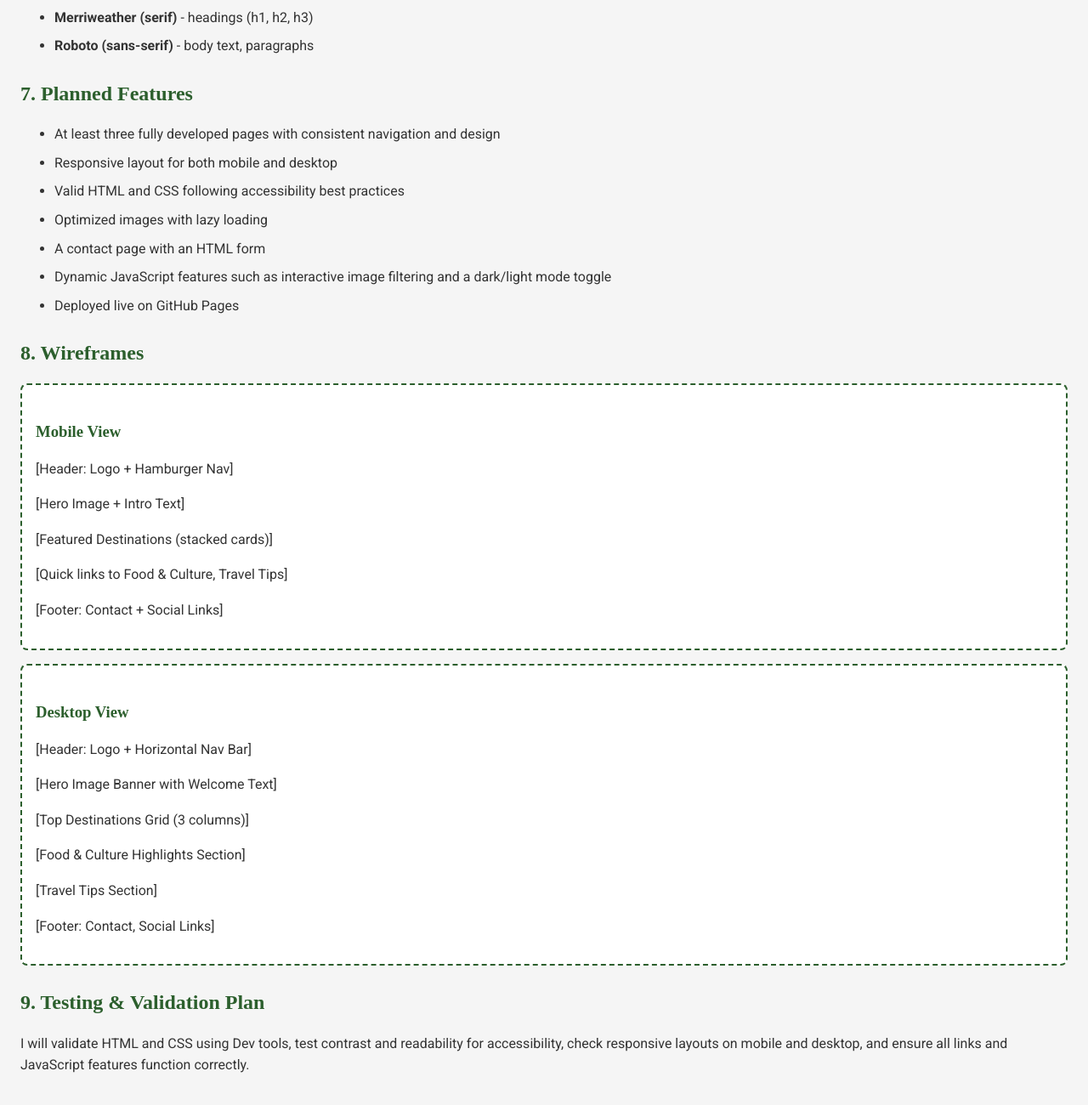
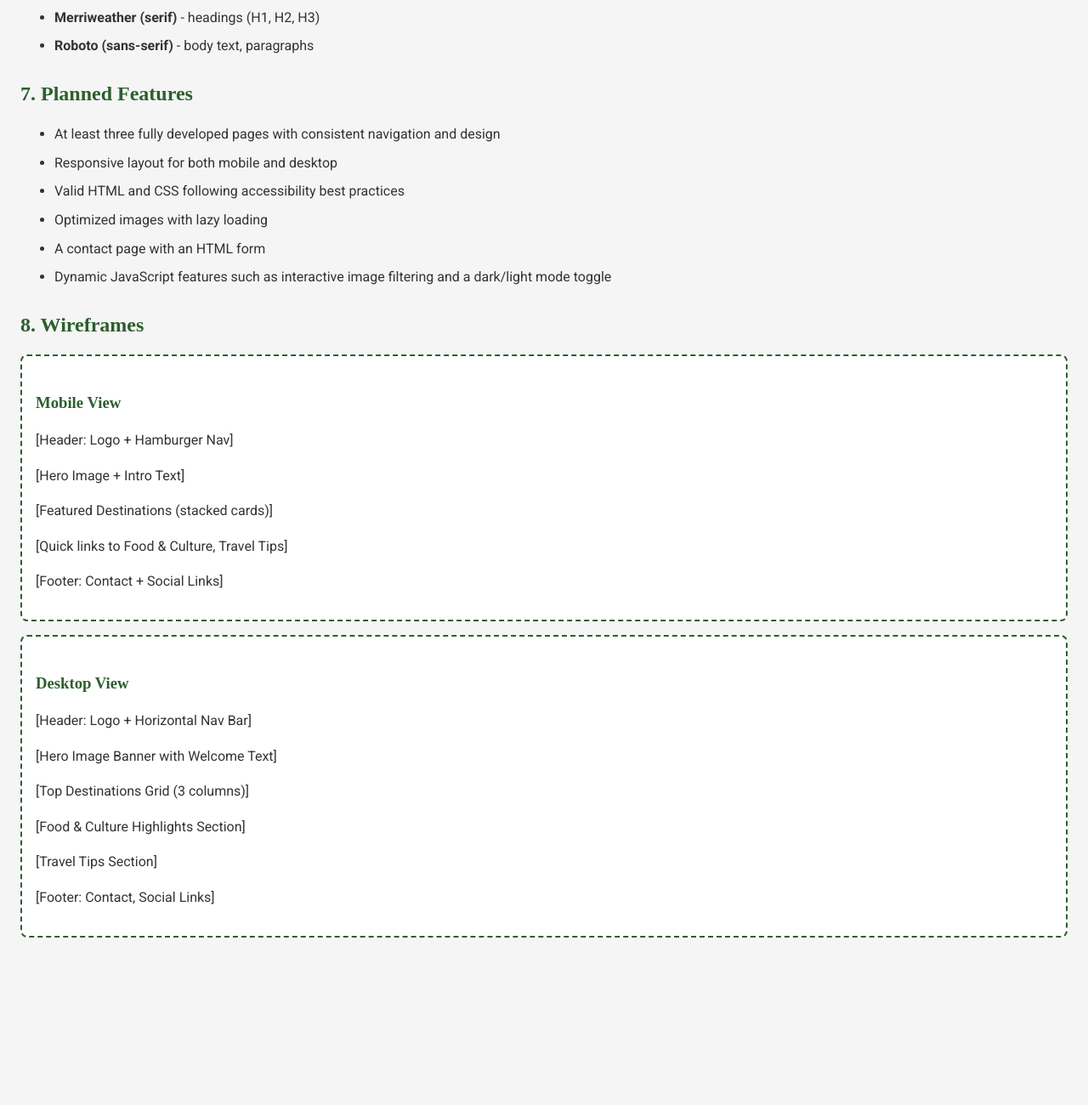
Before and after one commit to AlphaDrft/wdd131, a plain HTML site: page project/siteplan.html in a window 1280 px wide. Shown: the part 1411-2711 px from the top of the page at 85% size. After the commit the page ends 2554 px from the top, so only its background shows below. Drawn offline with Linux system fonts and the light colour scheme.

Commit message:
Website Planning Document Final

```diff
--- a/project/siteplan.html
+++ b/project/siteplan.html
@@ -82,7 +82,7 @@ Home
     <h2>6. Typography</h2>
     <p>Chosen fonts and usage:</p>
     <ul>
-        <li><strong>Merriweather (serif)</strong> - headings (h1, h2, h3)</li>
+        <li><strong>Merriweather (serif)</strong> - headings (H1, H2, H3)</li>
         <li><strong>Roboto (sans-serif)</strong> - body text, paragraphs</li>
     </ul>
 
@@ -94,7 +94,6 @@ Home
         <li>Optimized images with lazy loading</li>
         <li>A contact page with an HTML form</li>
         <li>Dynamic JavaScript features such as interactive image filtering and a dark/light mode toggle</li>
-        <li>Deployed live on GitHub Pages</li>
     </ul>
 
     <h2>8. Wireframes</h2>
@@ -116,13 +115,6 @@ Home
         <p>[Travel Tips Section]</p>
         <p>[Footer: Contact, Social Links]</p>
     </div>
-
-    <h2>9. Testing & Validation Plan</h2>
-    <p>
-        I will validate HTML and CSS using Dev tools, test contrast and readability for accessibility,
-        check responsive layouts on mobile and desktop, and ensure all links and JavaScript features
-        function correctly.
-    </p>
 </body>
 
 </html>
```
